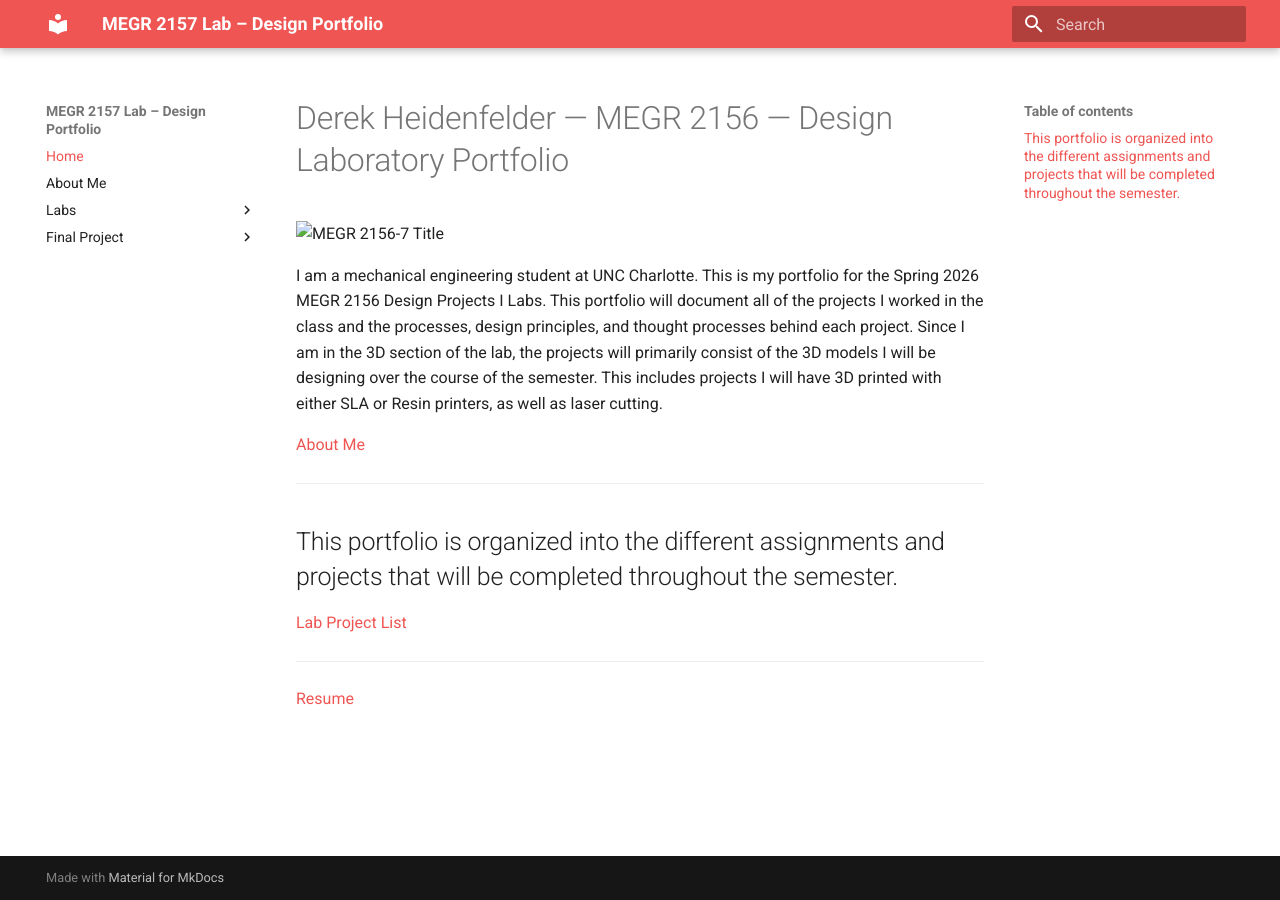
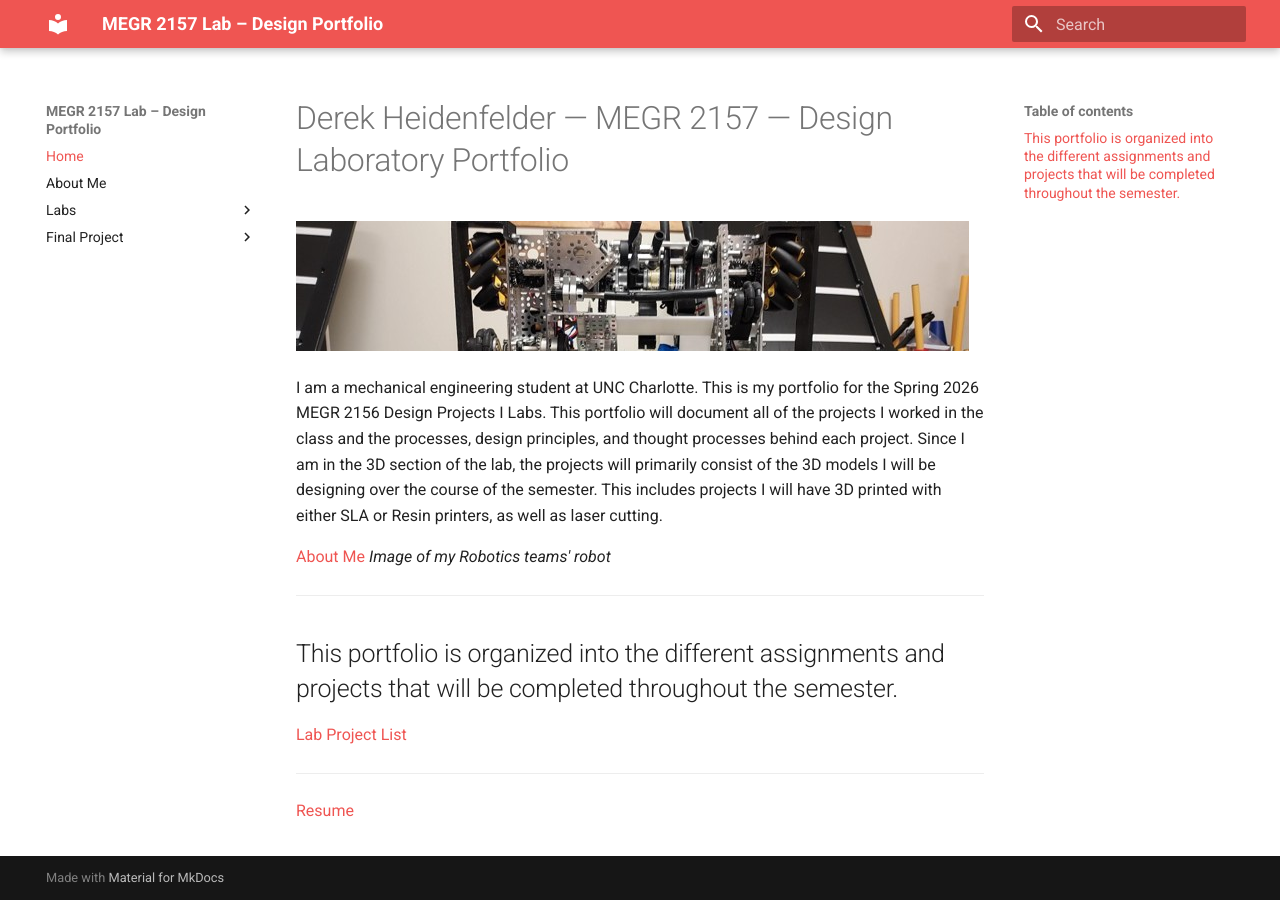
Before and after one commit to dheidenf-beep/DerekH-MEGR2157-LAB-Portfolio, an MkDocs documentation site: the page built from docs/index.md, in a window 1280 px wide. Built offline with MkDocs 1.6.1 and Material for MkDocs 9.7.7, drawn with Linux system fonts in a browser that asks for light colours.

Commit message:
Change course number to MEGR 2157 and update image
Updated course number and image reference in portfolio.

```diff
--- a/docs/index.md
+++ b/docs/index.md
@@ -1,10 +1,11 @@
-# Derek Heidenfelder — MEGR 2156 — Design Laboratory Portfolio
+# Derek Heidenfelder — MEGR 2157 — Design Laboratory Portfolio
 
-![MEGR 2156-7 Title]()
+![MEGR 2156-7 Title](Johnathan-Pic-2.jpg)
 
 I am a mechanical engineering student at UNC Charlotte. This is my portfolio for the Spring 2026 MEGR 2156 Design Projects I Labs. This portfolio will document all of the projects I worked in the class and the processes, design principles, and thought processes behind each project. Since I am in the 3D section of the lab, the projects will primarily consist of the 3D models I will be designing over the course of the semester. This includes projects I will have 3D printed with either SLA or Resin printers, as well as laser cutting.
 
 [About Me](aboutme/index.md)
+_Image of my Robotics teams' robot_
 
 ---------------------------------------
 
```
